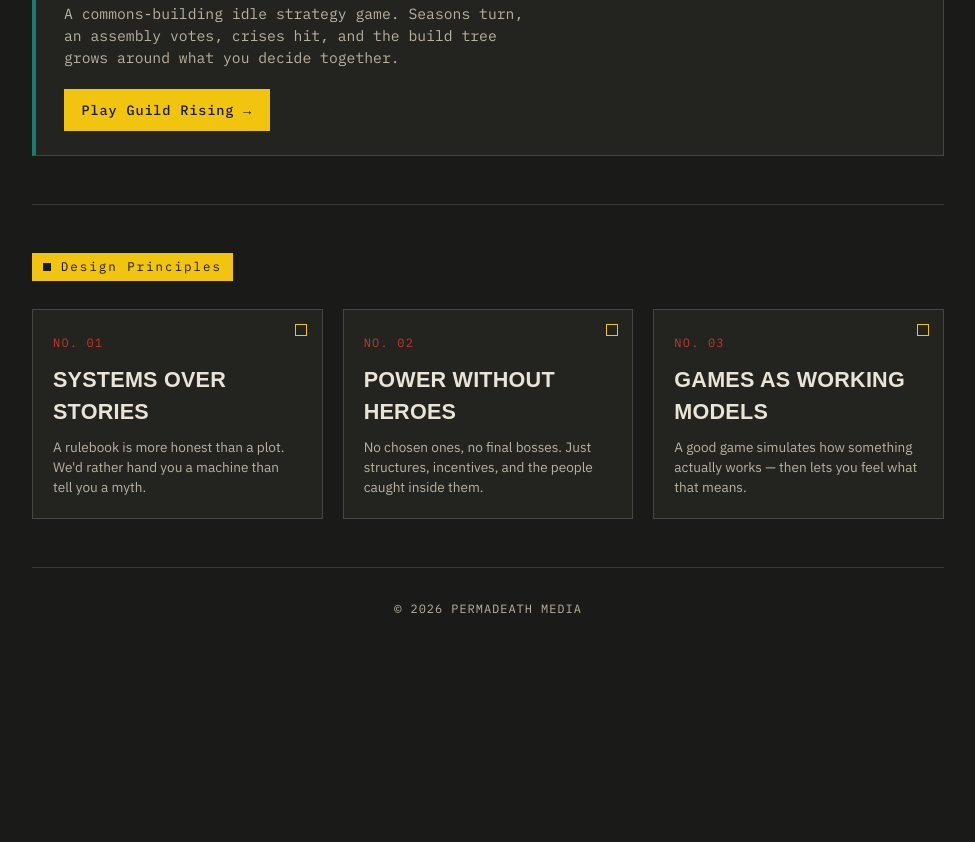
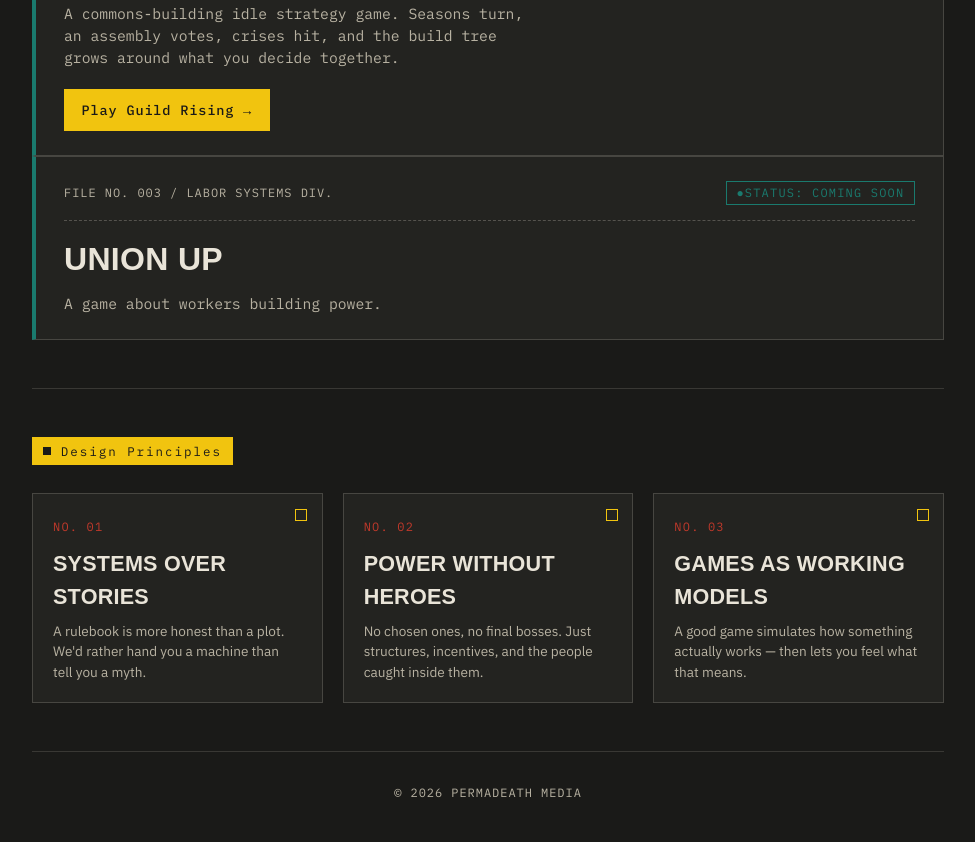
Before and after one commit to swyphd/permadeath-media, a plain HTML site: page index.html in a window 1280 px wide. Shown: the part 1169-2011 px from the top of the page, without its empty margins (152-1127 px from the left). Before the commit the page ends 1827 px from the top, so only its background shows below. Drawn offline with Linux system fonts and the light colour scheme; a web font is replaced by a local one.

Commit message:
Add Union Up to projects

```diff
--- a/index.html
+++ b/index.html
@@ -330,6 +330,17 @@
         </p>
         <a class="file-link mono" href="https://guild-rising.vercel.app" target="_blank" rel="noopener">Play Guild Rising</a>
       </div>
+
+      <div class="file-card">
+        <div class="file-card-top">
+          <span class="file-id mono">FILE NO. 003 / LABOR SYSTEMS DIV.</span>
+          <span class="status mono">STATUS: COMING SOON</span>
+        </div>
+        <div class="file-title">Union Up</div>
+        <p class="file-desc mono">
+          A game about workers building power.
+        </p>
+      </div>
     </section>
 
     <section id="principles">
```
